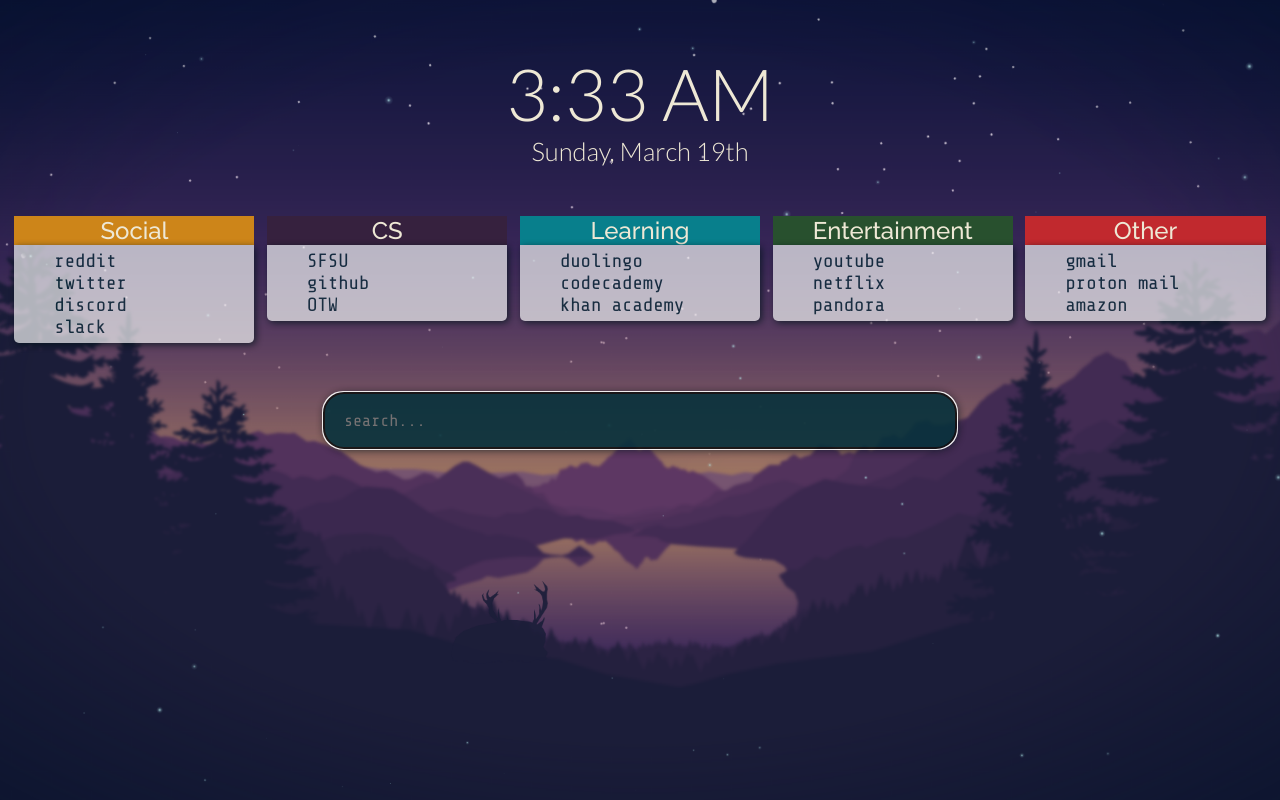
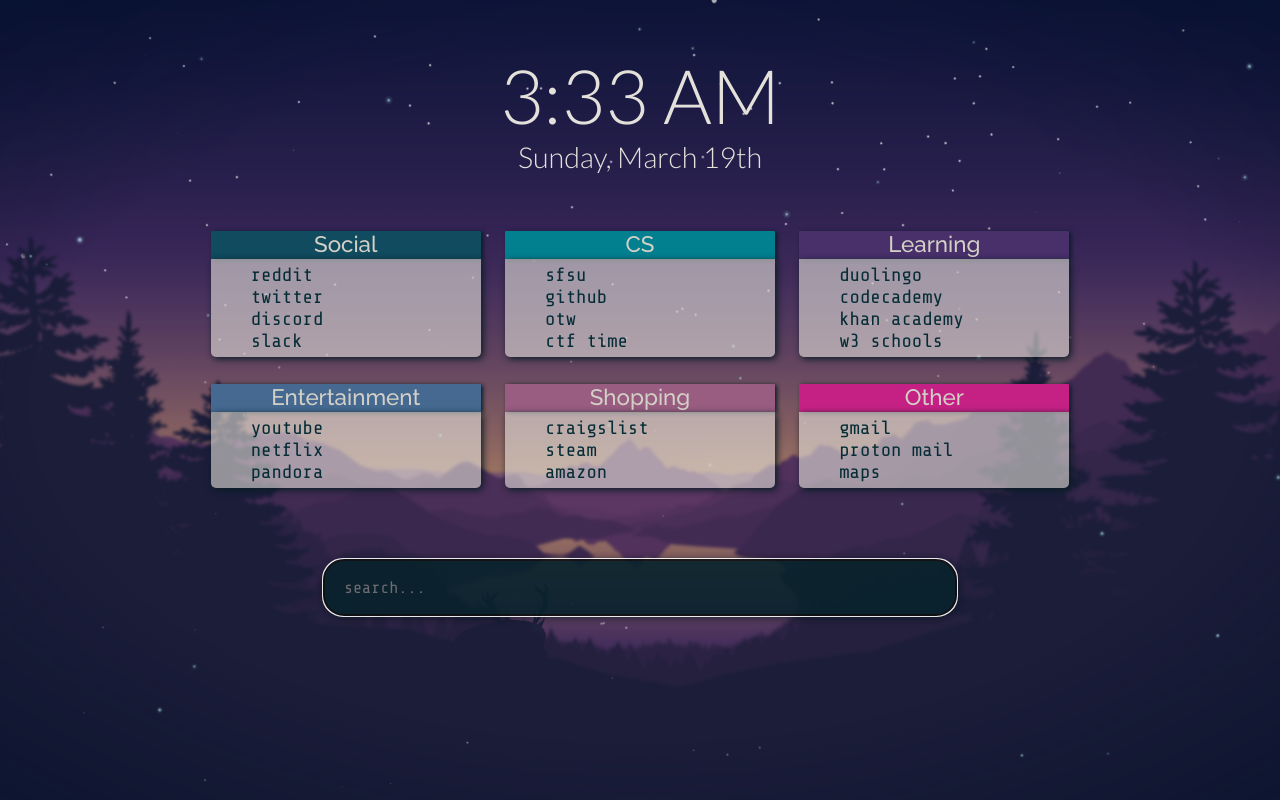
Before and after one commit to jmshnds/Frontpage, a plain HTML site: page index.html in a window 1280 px wide. Drawn offline with nearby package versions, Linux system fonts and the light colour scheme.

Commit message:
Changed layout, colors, and added links.
Changed the layout to 3x3 categories for the links. Changed the colors
for the link categories and fonts. Added more links.

```diff
--- a/index.html
+++ b/index.html
@@ -8,7 +8,7 @@
 	<link href="https://fonts.googleapis.com/css?family=Lato:300|Share+Tech+Mono:400,500|Raleway:500" rel="stylesheet">
 
 </head>
-<body id="theBody">
+<body>
 
 	<div class="content">
 
@@ -21,6 +21,10 @@
 		<!-- Links -->
 		<div id="Links" class="centered">
 
+			<table class="centered">
+			<tr>
+				<td>
+
 				<div>
 					<h2 id="title1">Social</h2>
 					<ul>
@@ -31,15 +35,21 @@
 					</ul>
 				</div>
 
+				</td>
+				<td>
+
 				<div>
 					<h2 id="title2">CS</h2>
 					<ul>
-					<li><a href="http://www.sfsu.edu/">SFSU</a></li>
+						<li><a href="http://www.sfsu.edu/">sfsu</a></li>
 						<li><a href="https://github.com/">github</a></li>
-					<li><a href="http://overthewire.org/wargames/">OTW</a></li>
-
+						<li><a href="http://overthewire.org/wargames/">otw</a></li>
+						<li><a href="https://ctftime.org/">ctf time</a></li>
 					</ul>
 				</div>
+
+				</td>
+				<td>
 
 				<div>
 					<h2 id="title3">Learning</h2>
@@ -47,8 +57,14 @@
 						<li><a href="https://www.duolingo.com">duolingo</a></li>
 						<li><a href="https://www.codecademy.com">codecademy</a></li>
 						<li><a href="https://www.khanacademy.org">khan academy</a></li>
+						<li><a href="https://www.w3schools.com/">w3 schools</a></li>
 					</ul>
 				</div>
+
+				</td>
+			</tr>
+			<tr>
+				<td>
 
 				<div>
 					<h2 id="title4">Entertainment</h2>
@@ -59,14 +75,35 @@
 					</ul>
 				</div>
 
+				</td>
+				<td>
+
 				<div>
-				<h2 id="title5">Other</h2>
+					<h2 id="title5">Shopping</h2>
+					<ul>
+						<li><a href="https://sfbay.craigslist.org/">craigslist</a></li>
+						<li><a href="http://store.steampowered.com/">steam</a></li>
+						<li><a href="https://www.amazon.com/">amazon</a></li>
+					</ul>
+				</div>
+
+				</td>
+
+				<td>
+
+				<div>
+					<h2 id="title6">Other</h2>
 					<ul>
 						<li><a href="https://mail.google.com/mail/">gmail</a></li>
 						<li><a href="https://protonmail.com/">proton mail</a></li>
-					<li><a href="https://www.amazon.com/">amazon</a></li>
+						<li><a href="https://www.google.com/maps/">maps</a></li>
 					</ul>
 				</div>
+
+				</td>
+			</tr>
+			</table>
+
 		</div> <!-- end Links -->
 
 		<!-- Search -->
--- a/site.css
+++ b/site.css
@@ -1,9 +1,9 @@
 
 body {
+	background: url("Images/lake1.png") no-repeat center center fixed;
 	background-color: #022832;
-	color: #EEE8D5;
-	background: url("Images/lake1.png") no-repeat center center fixed;
 	background-size: cover;
+	color: #e4e1da;
 }
 
 .centered {
@@ -17,21 +17,21 @@ body {
 /* Time */
 #Time {
 	display: block;
+	margin-bottom: 50px;
 	margin-top: 50px;
-	margin-bottom: 50px;
 }
 
 time {
     display: block;
     font-family: 'Lato', sans-serif;
-    font-size: 4.5em;
+    font-size: 4.7em;
     font-weight: 300;
 }
 
 #currentDate {
     display: block;
     font-family: 'Lato', sans-serif;
-    font-size: 1.6em;
+    font-size: 1.8em;
     font-weight: 300;
 }
 /* end Time */
@@ -43,51 +43,68 @@ time {
 	margin-bottom: 50px;
 }
 
+#Links table {
+	margin: 0px auto;
+	width: 70%;
+}
+
+#Links td {
+	padding: 5px 0px 10px 0px;
+}
+
 #Links div {
-	width: 19%;
 	margin: 0 auto;
+	margin-bottom: 10px;
+	width: 270px;
 }
 
 #Links h2 {
-	font-family: 'Raleway', monospace;
+	border-radius: 1px 1px 0px 0px;
+	box-shadow: 2px 1px 4px #071c23;
+	color: #d3d0c6;
+	font-family: 'Raleway', sans-serif;
+	font-size: 1.4em;
 	font-weight: 500;
-	font-size: 1.5em;
+	margin-bottom: 0px;
 	margin-top: 0;
-	margin-bottom: 0;
+	padding-bottom: 2px;
 }
 
 #title1 {
-	background-color: #cd8519;
+	background-color: #114b5f;
 }
 
 #title2 {
-	background-color: #36213e;
+	background-color: #028090;
 }
 
 #title3 {
-	background-color: #087f8c;
+	background-color: #49306b;
 }
 
 #title4 {
-	background-color: #28502e;
+	background-color: #456990;
 }
 
 #title5 {
-	background-color: #c1292e;
+	background-color: #995d81;
+}
+
+#title6 {
+	background-color: #c52184;
 }
 
 #Links ul {
+	background-color: rgba(228,225,218,0.6);
+	box-shadow: 2px 2px 7px #071c23;
+	border-radius: 0 0 5px 5px;
+	font-size: 1.2em;
 	list-style-type: none;
-	background-color: #f2f4f4;
-	opacity: 0.7;
+	margin-bottom: 0;
+	margin-top: 0;
+	padding-bottom: 5px;
+	padding-top: 5px;
 	text-align: left;
-	font-size: 1.2em;
-	margin-top: 0;
-	margin-bottom: 0;
-	padding-top: 5px;
-	padding-bottom: 5px;
-	box-shadow: 2px 2px 7px #011419;
-	border-radius: 0 0 5px 5px;
 }
 
 #Links a {
@@ -97,28 +114,27 @@ time {
 }
 
 #Links a:hover {
-	color: #1c4049;
-	font-size: 1.05em;
+	color: #305159;
 }
 /* end Links */
 
 /* Search */
 .searchbox {
-    width: 50%;
-    padding: 18px 20px 18px 20px;
-    background-color: #062d37;
-    color: #EEE8D5;
-    border: none;
+	background-color: #071c23;
+	border: none;
+	border-radius: 20px;
+	box-shadow: 1px 1px 10px #011419;
+	color: #e4e1da;
     font-family: 'Share Tech Mono', monospace;
 	font-size: 1.05em;
+	opacity: 0.5;
+	padding: 18px 20px 18px 20px;
     transition: 1.5s;
-	border-radius: 20px;
-	opacity: 0.5;
-	box-shadow: 1px 1px 10px #011419;
+	width: 50%;
 }
 
 .searchbox:focus {
-    background-color: #07323c;
+    background-color: #08232c;
 	opacity: 0.9;
 }
 /* end Search */
```
Lines whose indentation alone changed are shown as unchanged.
